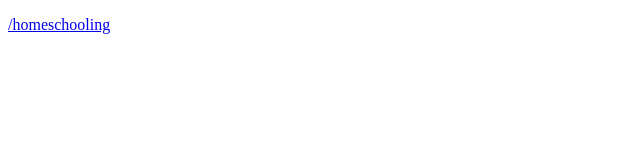
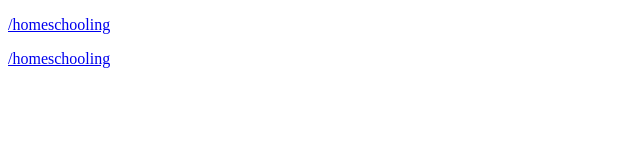
Before and after one commit to deep2web/deep2web.net, a plain HTML site: page files/index.html in a window 1280 px wide. Shown: the whole page, without its empty margins (0-640 px from the left). Drawn offline with Linux system fonts and the light colour scheme.

Commit message:
Update index.html

```diff
--- a/files/index.html
+++ b/files/index.html
@@ -5,5 +5,6 @@
 </head>
 <body>
     <p><a href="homeschooling">/homeschooling</a></p>
+    <p><a href="homeschooling">/homeschooling</a></p>
 </body>
 </html>
```
